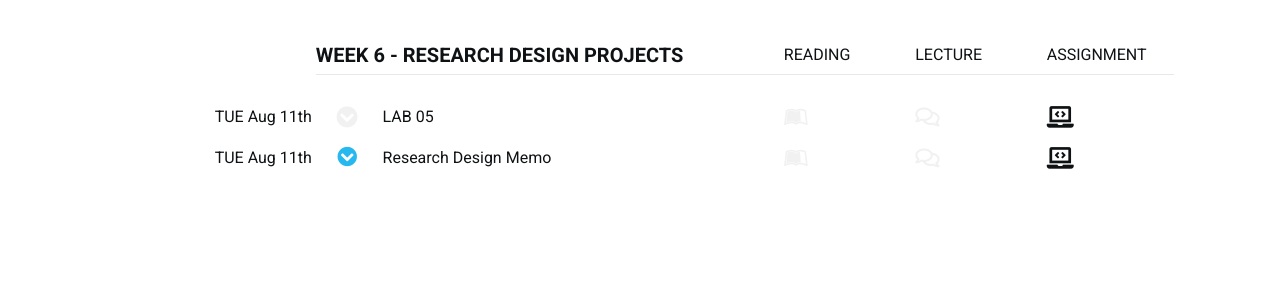
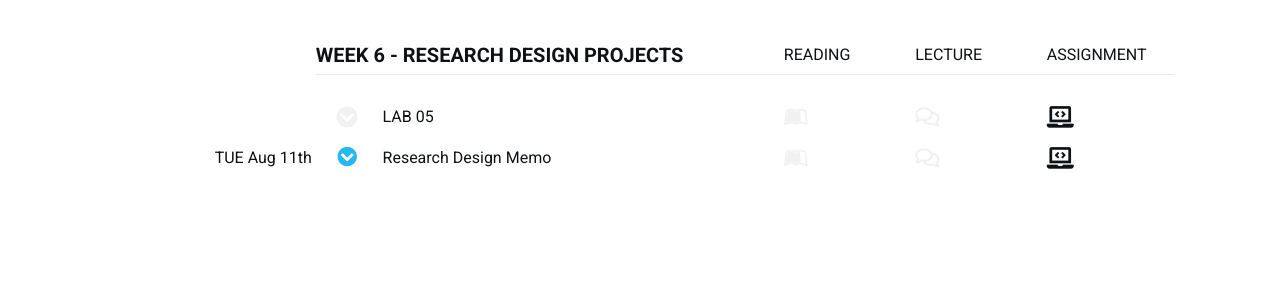
Before and after one commit to DS4PS/cpp-524-sum-2020, a Jekyll site: the page built from schedule.md, in a window 1280 px wide and 900 px high, scrolled down 1024 px. Shown: the part 265-565 px from the top of the window. Built offline with Jekyll 4.4.1, drawn with Linux system fonts in a browser that asks for light colours; nearby versions of some CDN libraries; a script bundle is joined from its source files by our own code; library files that are not in the unit come from our copies; a style sheet for code colours, icons or effects is not loaded.

Commit message:
Update schedule.md
Updated schedule dates / links

```diff
--- a/schedule.md
+++ b/schedule.md
@@ -760,7 +760,7 @@
 ** Week 6 - Research Design Projects
 
 
-*** { @unit = "TUE Aug 11th", @title = "LAB 05", @assignment}
+*** { @unit = "", @title = "LAB 05", @assignment}
 
 <br>
 <br>
@@ -773,12 +773,7 @@
 
 ## Incorporating Research Design Principles into Models
 
-<!---
-https://github.com/DS4PS/cpp-524-spr-2020/raw/master/labs/specification-lab-gender-pay-gap.pdf
--->
-
-
-<a class="uk-button uk-button-default" href="">Lab-05 Instructions</a>
+<a class="uk-button uk-button-default" href="https://github.com/DS4PS/cpp-524-spr-2020/raw/master/labs/specification-lab-gender-pay-gap.pdf">Lab-05 Instructions</a>
 
 You can find the data for the lab here:
 
```
